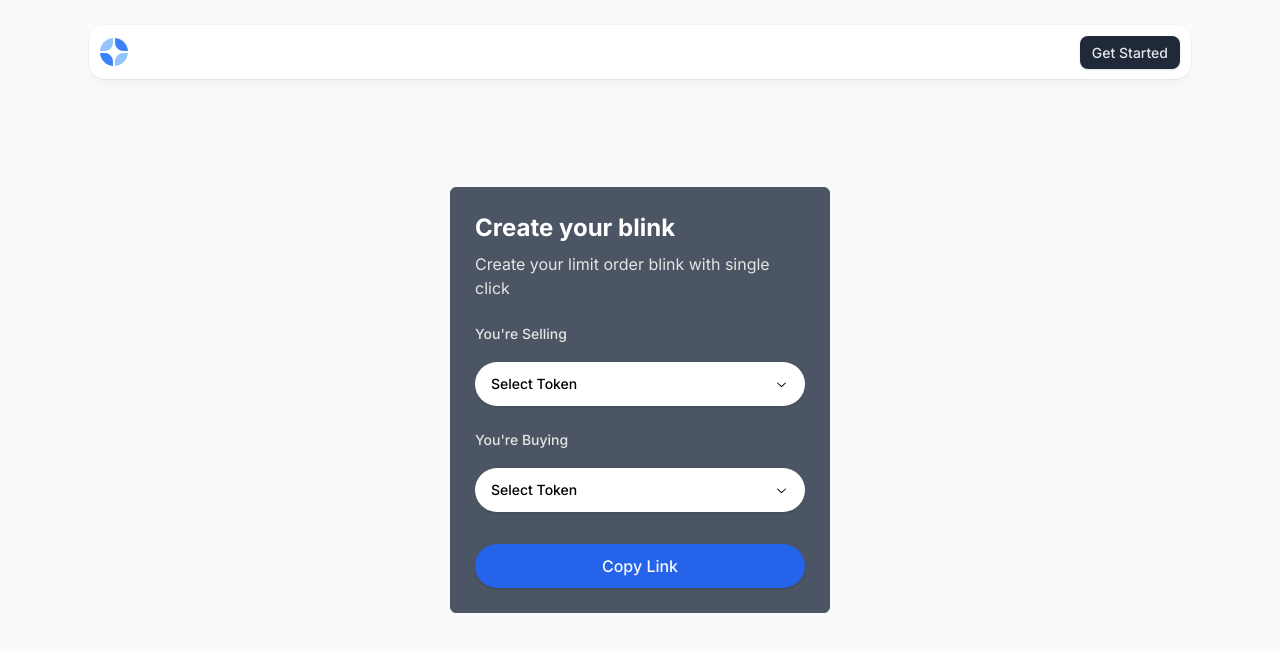
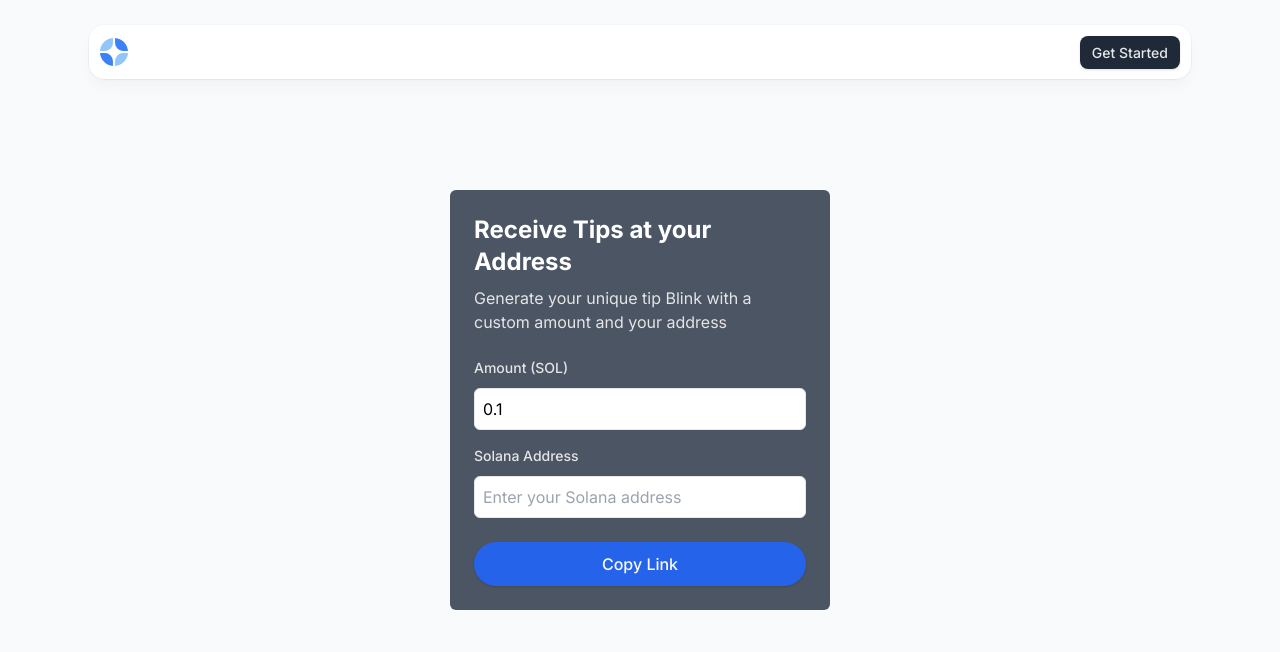
Before and after one commit to sahilkakwani9/BlinksPg, a Next.js app: page /tip in a window 1280 px wide. Shown: the top 652 px of the page. Built offline with nearby package versions, Linux system fonts and the light colour scheme.

Commit message:
myconfig

```diff
--- a/app/api/tipme/route.ts
+++ b/app/api/tipme/route.ts
@@ -17,21 +17,23 @@ import {
 
 export async function GET(request: Request) {
   const url = new URL(request.url);
+  const tipAmount = url.searchParams.get("amount") || 0.1;
   const payload: ActionGetResponse = {
-    title: "Tip Me 0.1 SOl",
+    title: `Tip Me ${tipAmount} SOl`,
     icon: "https://ucarecdn.com/7aa46c85-08a4-4bc7-9376-88ec48bb1f43/-/preview/880x864/-/quality/smart/-/format/auto/",
-    description: "Support rahul by donating SOL.",
+    description: "Support me by sending SOL",
     label: "Tip me",
     links: {
       actions: [
         {
-          label: "Tip 0.1 SOL",
+          label: `Tip Me ${tipAmount} SOL`,
           href: `${url.href}&amount={amount}`,
           parameters: [
             {
               name: "amount",
               label: "Enter the amount",
-              required: true,
+              min: tipAmount,
+              required: false,
               type: "number",
             },
           ],
--- a/app/tip/page.tsx
+++ b/app/tip/page.tsx
@@ -1,59 +1,84 @@
 "use client";
-import BuyTokenModal from "@/components/modals/BuyTokenModal";
-import SellTokenModal from "@/components/modals/SellTokenModal";
-import { CardSpotlight } from "@/components/ui/card-spotlight";
 import { Button } from "@/components/ui/button";
 import { Label } from "@/components/ui/label";
 import { useToast } from "@/lib/hooks/use-toast";
-import React from "react";
+import React, { useState } from "react";
 
 function Page() {
   const { toast } = useToast();
+  const [amount, setAmount] = useState("0.1");
+  const [address, setAddress] = useState("");
+
+  const handleCopyLink = () => {
+
+    if (!address) {
+      toast({
+        title: "Error",
+        variant: "destructive",
+        description: "Please enter a valid Solana address.",
+      });
+      return;
+    }
+
+    const tipAmount = parseFloat(amount) > 0 ? amount : "0.1";
+    const tipLink = `http://localhost:3000/tipme?amount=${tipAmount}&address=${address}`;
+
+    navigator.clipboard.writeText(tipLink);
+
+    toast({
+      title: "Link copied",
+      description: `Tip link with ${tipAmount} SOL for address ${address} has been copied.`,
+    });
+  };
 
   return (
     <main className="min-h-screen w-full flex flex-col justify-center items-center">
-      <CardSpotlight className="w-[380px] p-6 bg-gray-600 border-gray-600">
-        <div className="relative z-20">
+      <div className="w-[380px] p-6 bg-gray-600 border-gray-600 rounded-md">
         <h2 className="text-2xl font-bold text-white mb-2">
-            Create your blink
+          Receive Tips at your Address
         </h2>
         <p className="text-neutral-200 mb-6">
-            Create your limit order blink with single click
+          Generate your unique tip Blink with a custom amount and your address
         </p>
         <form>
           <div className="grid w-full items-center gap-4">
             <div className="flex flex-col space-y-1.5">
-                <Label htmlFor="name" className="mb-1 text-sm text-neutral-200">
-                  You&apos;re Selling
+              <Label htmlFor="amount" className="mb-1 text-sm text-neutral-200">
+                Amount (SOL)
               </Label>
-                <SellTokenModal />
+              <input
+                type="number"
+                min="0.1"
+                step="0.01"
+                id="amount"
+                className="p-2 border rounded-md text-black"
+                value={amount}
+                onChange={(e) => setAmount(e.target.value)}
+                placeholder="Enter amount (min 0.1)"
+              />
             </div>
             <div className="flex flex-col space-y-1.5">
-                <Label
-                  htmlFor="framework"
-                  className="mb-1 text-sm text-neutral-200"
-                >
-                  You&apos;re Buying
+              <Label htmlFor="address" className="mb-1 text-sm text-neutral-200">
+                Solana Address
               </Label>
-                <BuyTokenModal />
+              <input
+                type="text"
+                id="address"
+                className="p-2 border rounded-md text-black"
+                value={address}
+                onChange={(e) => setAddress(e.target.value)}
+                placeholder="Enter your Solana address"
+              />
             </div>
           </div>
         </form>
         <Button
           className="w-full rounded-3xl h-11 text-md mt-6 bg-blue-600"
-            onClick={() => {
-              navigator.clipboard.writeText(
-                `https://${window.location.hostname}/tipme?amount=0.1&address=He7qYfzFh8ve5szBUGGcHc9fU25g9p45NVa29ezHLBjy`
-              );
-              toast({
-                title: "Link copied",
-              });
-            }}
+          onClick={handleCopyLink}
         >
           Copy Link
         </Button>
       </div>
-      </CardSpotlight>
     </main>
   );
 }
```
Lines whose indentation alone changed are shown as unchanged.
